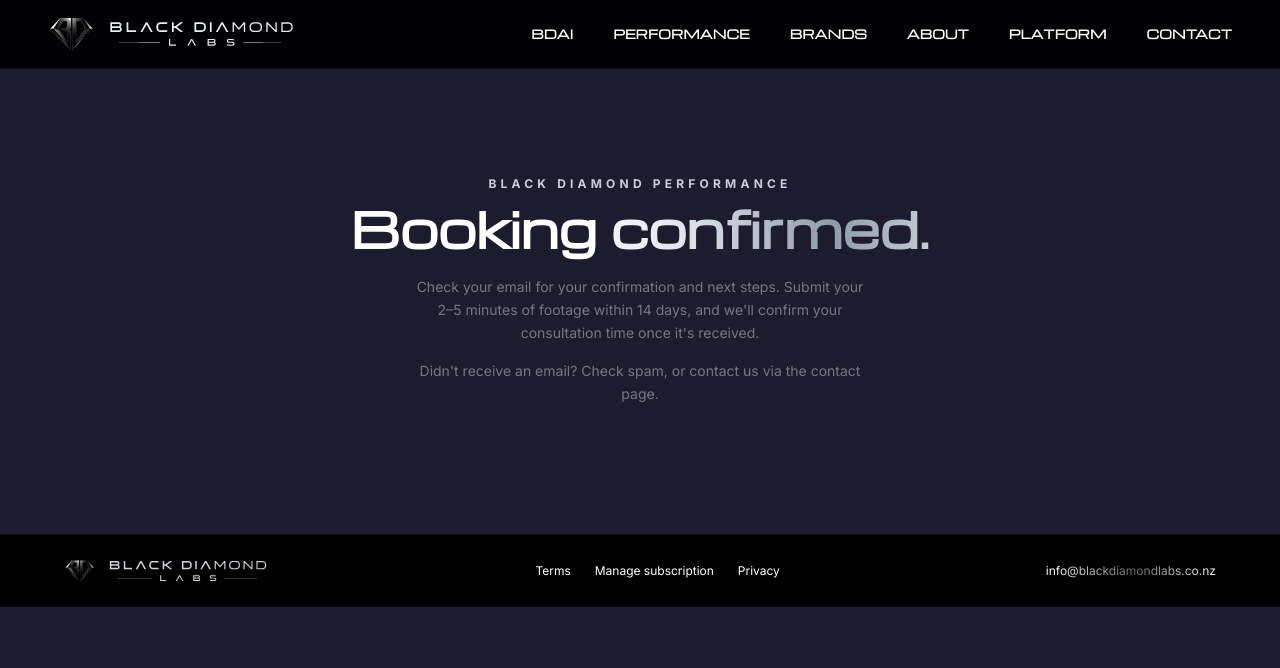
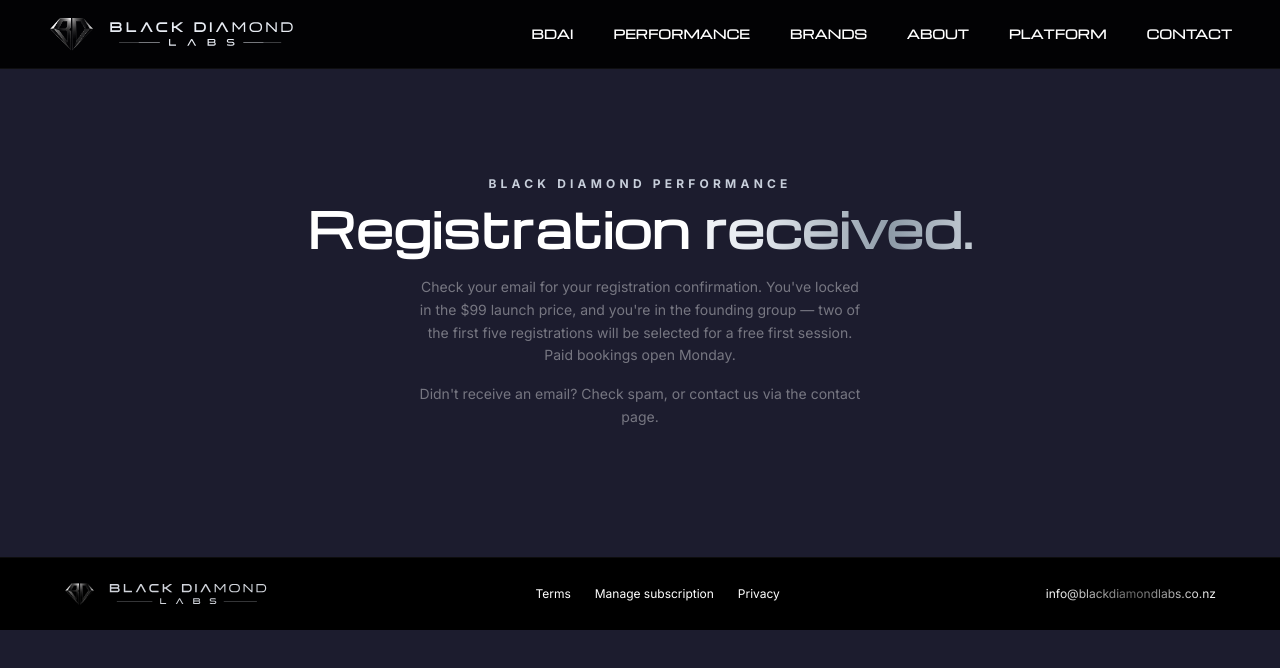
Before and after one commit to N8Nuks/blackdiamondlabs, a Next.js app: page /performance/thanks in a window 1280 px wide. Shown: the top 668 px of the page. Built offline with nearby package versions, Linux system fonts and the light colour scheme.

Commit message:
BDP registration launch: founding-five promo, research consent, register flow

```diff
--- a/app/performance/book/page.tsx
+++ b/app/performance/book/page.tsx
@@ -63,7 +63,7 @@ export default function Book() {
       })
       const data = await res.json()
       if (!res.ok) { setErr(data.detail || 'Something went wrong. Please try again.'); setBusy(false); return }
-      window.location.href = data.payment_url
+      window.location.href = data.payment_url || '/performance/thanks'
     } catch {
       setErr('Could not reach the booking service. Please try again shortly.'); setBusy(false)
     }
@@ -91,12 +91,12 @@ export default function Book() {
       <section className="relative z-10 pt-36 pb-24 px-6">
         <div className="max-w-2xl mx-auto">
           <p className="text-xs font-bold uppercase tracking-[0.35em] mb-3" style={{ color: '#C7CEDA' }}>Black Diamond Performance</p>
-          <h1 className="text-3xl sm:text-5xl font-black mb-3">Book your <span style={silverText}>Performance Review</span></h1>
+          <h1 className="text-3xl sm:text-5xl font-black mb-3">Register for your <span style={silverText}>Performance Review</span></h1>
           <div className="flex items-end gap-3 mb-2">
             <span className="text-white/30 line-through">$180 NZD</span>
             <span className="text-2xl font-black" style={silverText}>$99 NZD</span>
           </div>
-          <p className="text-xs text-white/40 mb-2">Launch price — limited time only. Inclusive of GST where applicable. Payment confirms your booking.</p>
+          <p className="text-xs text-white/40 mb-2">Registering now locks in the $99 launch price for your first Performance Review. First 5 registrations: 2 selected for a FREE first session (see eligibility below). Paid bookings open Monday — no payment today.</p>
 
           <H>Athlete details</H>
           <div className="grid sm:grid-cols-2 gap-4">
@@ -198,7 +198,7 @@ export default function Book() {
           <H>Optional</H>
           <div className="space-y-3">
             <Check k="consent_marketing">I'd like to receive updates from Black Diamond Labs about future programmes, camps and products.</Check>
-            <Check k="consent_media">I give permission for short excerpts of my footage or review to be used to promote Black Diamond Performance. (Your review is unaffected either way.)</Check>
+            <Check k="consent_media">I give permission for my journey, results, and short excerpts of my footage or review to be shared publicly to promote Black Diamond Performance. (Optional — but required to be eligible for the free first session. Your review is unaffected either way.)</Check>
             <Check k="consent_research">I'm happy for my footage to be retained and used in anonymised form to help develop Black Diamond Labs' athlete analysis tools. (Optional — if unticked, footage is deleted within 30 days as standard.)</Check>
           </div>
 
@@ -218,9 +218,9 @@ export default function Book() {
           <button onClick={submit} disabled={busy}
             className="mt-10 w-full rounded-full px-8 py-4 text-sm font-black transition-all hover:opacity-90 disabled:opacity-40"
             style={{ color: '#000', background: 'linear-gradient(90deg,#C7CEDA,#FFFFFF,#C7CEDA)' }}>
-            {busy ? 'Preparing secure payment…' : 'Continue to secure payment — $99 NZD'}
+            {busy ? 'Registering…' : 'Register — free'}
           </button>
-          <p className="mt-3 text-center text-xs text-white/30">You'll be taken to Stripe to complete payment. Your booking is confirmed once payment is complete.</p>
+          <p className="mt-3 text-center text-xs text-white/30">No payment today. You'll receive a confirmation email with your registration reference.</p>
         </div>
       </section>
       <Footer />
--- a/app/performance/page.tsx
+++ b/app/performance/page.tsx
@@ -1,6 +1,5 @@
 import Nav from '@/components/Nav'
 import Footer from '@/components/Footer'
-import PerformanceWaitlist from '@/components/PerformanceWaitlist'
 
 const silverText: React.CSSProperties = { background: 'linear-gradient(90deg,#8E9BA8,#E6EAF0,#FFFFFF,#E6EAF0,#8E9BA8)', backgroundSize: '200% auto', WebkitBackgroundClip: 'text', WebkitTextFillColor: 'transparent', backgroundClip: 'text', animation: 'shimmer 3s linear infinite' }
 
@@ -41,9 +40,9 @@ export default function Performance() {
           <p className="text-sm text-white/40 max-w-xl mx-auto">
             Expert video analysis and a live one-on-one consultation with Nathan and Katrina Nukunuku — two of New Zealand&apos;s most accomplished softball players, with 40+ years of combined international experience.
           </p>
-          <p className="inline-block mt-8 rounded-full px-8 py-3 text-sm font-black" style={{ color: '#000', background: 'linear-gradient(90deg,#C7CEDA,#FFFFFF,#C7CEDA)' }}>
-            Bookings available soon — register below
-          </p>
+          <a href="/performance/book" className="inline-block mt-8 rounded-full px-8 py-3 text-sm font-black transition-all hover:opacity-90" style={{ color: '#000', background: 'linear-gradient(90deg,#C7CEDA,#FFFFFF,#C7CEDA)' }}>
+            Register now — free to register →
+          </a>
         </div>
       </section>
 
@@ -52,7 +51,7 @@ export default function Performance() {
         <div className="max-w-3xl mx-auto rounded-2xl border p-8 sm:p-10" style={{ borderColor: '#C7CEDA40', background: '#C7CEDA08' }}>
           <div className="flex items-center gap-2 mb-5">
             <span className="h-1.5 w-1.5 rounded-full animate-pulse" style={{ backgroundColor: '#4ade80' }} />
-            <span className="text-xs font-bold uppercase tracking-widest" style={{ color: '#13c5e5' }}>Bookings Live Soon</span>
+            <span className="text-xs font-bold uppercase tracking-widest" style={{ color: '#4ade80' }}>Registrations open — founding group</span>
           </div>
           <h2 className="text-2xl font-black mb-1">The <span style={silverText}>Performance Review</span> — Diamond Sports</h2>
           <p className="text-xs font-semibold uppercase tracking-widest text-white/50 mb-4">Online video analysis + live consultation — Diamond Sport athletes 10 years and over</p>
@@ -63,8 +62,9 @@ export default function Performance() {
             <span className="text-lg text-white/30 line-through">$180 NZD</span>
             <span className="text-4xl font-black" style={silverText}>$99 NZD</span>
           </div>
-          <p className="text-xs text-white/40 mb-6">Launch price — for a limited time only. Inclusive of GST where applicable.</p>
-          <PerformanceWaitlist />
+          <p className="text-xs text-white/40 mb-3">Launch price when paid bookings open Monday — registering now locks it in. Inclusive of GST where applicable.</p>
+          <p className="text-sm font-bold mb-6" style={{ color: '#C7CEDA' }}>First 5 registrations: 2 will be selected for a FREE first session. Free-session recipients agree to share their journey and results publicly as a BDP testimonial.</p>
+          <a href="/performance/book" className="text-sm font-bold" style={silverText}>Register now and lock in the launch price →</a>
         </div>
       </section>
 
--- a/app/performance/thanks/page.tsx
+++ b/app/performance/thanks/page.tsx
@@ -10,9 +10,9 @@ export default function Thanks() {
       <style>{`@keyframes shimmer { 0% { background-position: -200% center; } 100% { background-position: 200% center; } }`}</style>
       <section className="relative z-10 pt-44 pb-32 px-6 text-center">
         <p className="text-xs font-bold uppercase tracking-[0.35em] mb-3" style={{ color: '#C7CEDA' }}>Black Diamond Performance</p>
-        <h1 className="text-4xl sm:text-5xl font-black mb-6">Booking <span style={silverText}>confirmed.</span></h1>
+        <h1 className="text-4xl sm:text-5xl font-black mb-6">Registration <span style={silverText}>received.</span></h1>
         <p className="text-sm text-white/40 max-w-md mx-auto leading-relaxed">
-          Check your email for your confirmation and next steps. Submit your 2–5 minutes of footage within 14 days, and we&apos;ll confirm your consultation time once it&apos;s received.
+          Check your email for your registration confirmation. You&apos;ve locked in the $99 launch price, and you&apos;re in the founding group — two of the first five registrations will be selected for a free first session. Paid bookings open Monday.
         </p>
         <p className="text-sm text-white/40 max-w-md mx-auto leading-relaxed mt-4">
           Didn&apos;t receive an email? Check spam, or contact us via the <a href="/contact" className="underline">contact page</a>.
```
